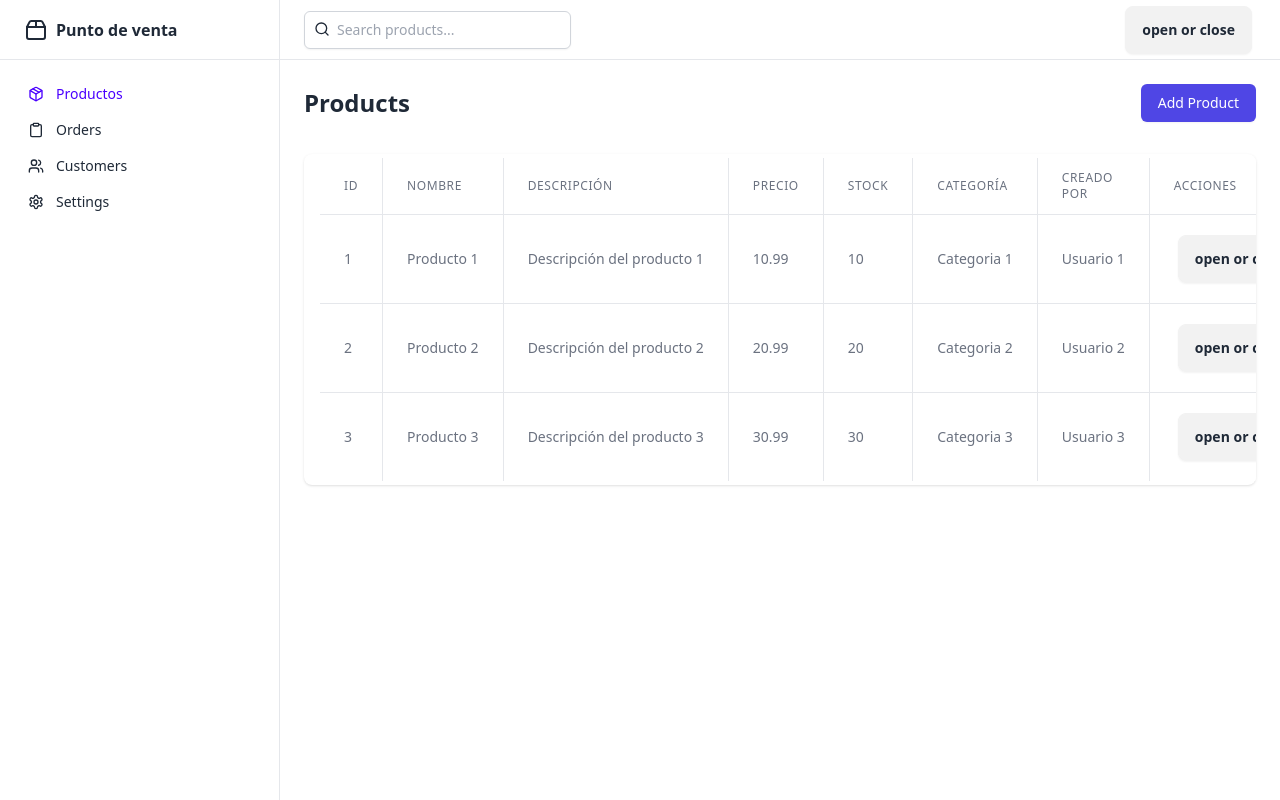
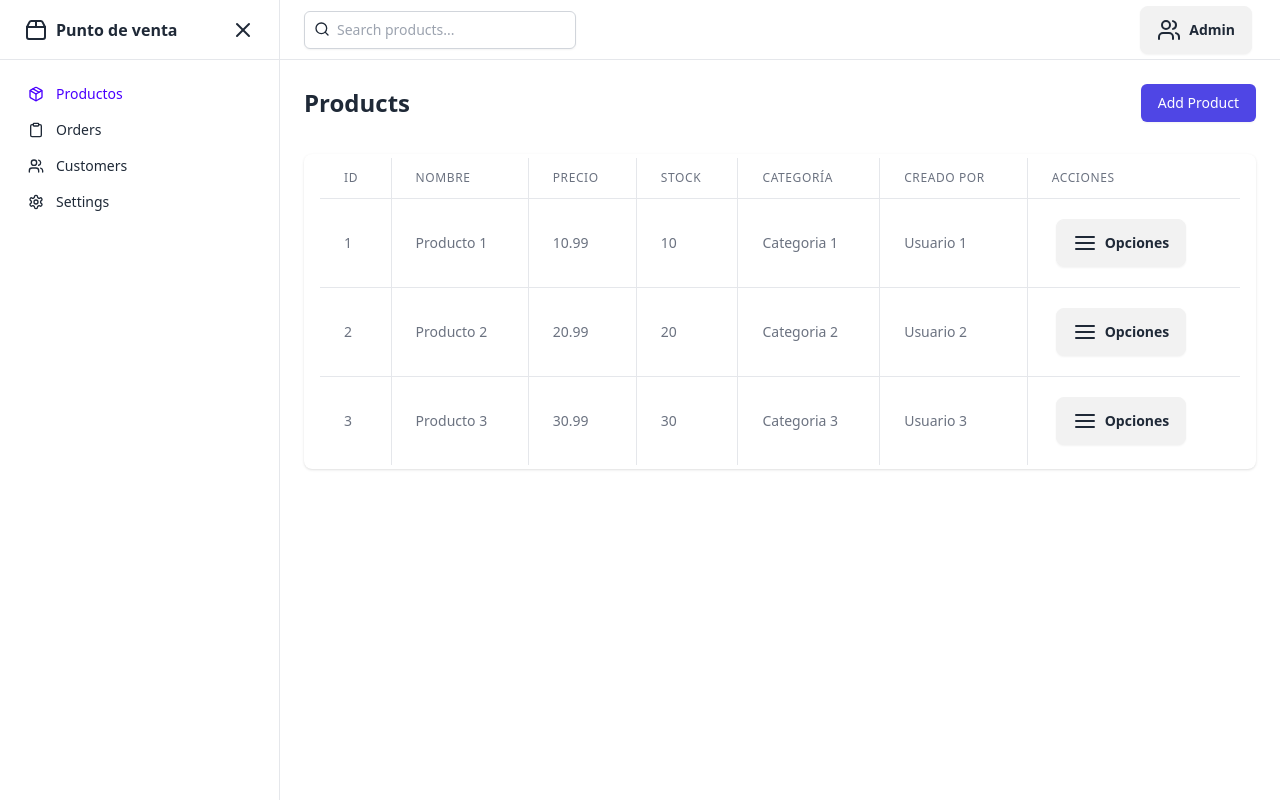
Before and after one commit to MilciadesFerreira05/frontend_pdv, a React (Vite) app: page / in a window 1280 px wide. Built offline with nearby package versions, Linux system fonts and the light colour scheme; no server answers.

Commit message:
formiulario

```diff
--- a/package.json
+++ b/package.json
@@ -12,6 +12,7 @@
   "dependencies": {
     "react": "^18.3.1",
     "react-dom": "^18.3.1",
+    "react-select": "^5.8.0",
     "wouter": "^3.3.1"
   },
   "devDependencies": {
--- a/src/components/Products/index.jsx
+++ b/src/components/Products/index.jsx
@@ -1,11 +1,9 @@
-'use client'
-
-import { useEffect, useState } from 'react'
-import { Link, Router } from 'wouter'
-import { Input } from '@/components/ui/input'
-import { Button } from '@/components/ui/button'
-import { Card, CardContent } from '@/components/ui/card'
-import { TableData } from '../ui/table'
+import { useEffect, useState } from 'react';
+import { Link, Router } from 'wouter';
+import { Input } from '@/components/ui/input';
+import { Button } from '@/components/ui/button';
+import { Card, CardContent } from '@/components/ui/card';
+import { TableData } from '../ui/table';
 import {
 	ArrowLeftIcon,
 	ClipboardIcon,
@@ -16,89 +14,111 @@ import {
 	SettingsIcon,
 	UsersIcon,
 	XIcon,
-} from '@/components/ui/icons'
-import { getProducts } from '../../services/api'
-import Sidebar from '../ui/sidebar'
-import Navbar from '../ui/navbar'
+} from '@/components/ui/icons';
+import { getProducts } from '../../services/api';
+import Sidebar from '../ui/sidebar';
+import Navbar from '../ui/navbar';
+import Form from './form';
 
 export default function Products() {
-	const [products, setProducts] = useState([])
-	console.log(products)
-	const [selectedProduct, setSelectedProduct] = useState(null)
+	const [products, setProducts] = useState([]);
+	const [selectedProduct, setSelectedProduct] = useState(null);
+	const [sidebarOpen, setSidebarOpen] = useState(false);
 
-	useEffect(() => {
-		const fetchProducts = async () => {
-			const products = await getProducts()
-			console.log(products)
-			setProducts(products)
-		}
-		fetchProducts()
-	}, [])
+	//   useEffect(() => {
+	//     const fetchProducts = async () => {
+	//       const products = await getProducts();
+	//       setProducts(products);
+	//     };
+	//     fetchProducts();
+	//   }, []);
 
 	const handleProductSelect = (product) => {
-		setSelectedProduct(product)
-	}
+		setSelectedProduct(product);
+	};
 
 	const handleProductCreate = (newProduct) => {
-		setProducts([...products, newProduct])
-		setSelectedProduct(null)
-	}
+		setProducts([...products, newProduct]);
+		setSelectedProduct(null);
+	};
 
 	const columns = [
-      {name: "id",label: "ID"},
-      {name: "name",label: "Nombre"},
-      {name: "description",label: "Descripción"},
-      {name: "price",label: "Precio"},
-      {name: "stock",label: "Stock"},
-      {name: "category.name",label: "Categoría"},
-      {name: "user.username", label: "Creado por"},
-	]
-
+		{ name: "id", label: "ID" },
+		{ name: "name", label: "Nombre" },
+		{ name: "price", label: "Precio" },
+		{ name: "stock", label: "Stock" },
+		{ name: "category.name", label: "Categoría" },
+		{ name: "user.username", label: "Creado por" },
+	];
 
 	const fakeData = [
 		{
 			id: 1,
 			name: "Producto 1",
+			price: 10.99,
 			description: "Descripción del producto 1",
-			price: 10.99,
 			stock: 10,
-			category: {name:"Categoria 1"},
-			user: {username: "Usuario 1"},
+			category: { name: "Categoria 1" },
+			user: { username: "Usuario 1" },
 		},
 		{
 			id: 2,
 			name: "Producto 2",
-			description: "Descripción del producto 2",
 			price: 20.99,
+			description: "Descripción del Producto 2",
 			stock: 20,
-			category: {name:"Categoria 2"},
-			user: {username: "Usuario 2"},
+			category: { name: "Categoria 2" },
+			user: { username: "Usuario 2" },
 		},
 		{
 			id: 3,
 			name: "Producto 3",
-			description: "Descripción del producto 3",
 			price: 30.99,
+			description: "Descripción del Producto 3",
 			stock: 30,
-			category: {name:"Categoria 3"},
-			user: {username: "Usuario 3"},
+			category: { name: "Categoria 3" },
+			user: { username: "Usuario 3" },
 		},
-	]
+	];
+
+	const actions = [
+		{
+			label: "Edit",
+			onClick: (product) => {
+				setSelectedProduct(product);
+			},
+		},
+		{
+			label: "Delete",
+			onClick: (product) => {
+				const updatedProducts = products.filter((p) => p.id !== product.id);
+				setProducts(updatedProducts);
+				setSelectedProduct(null);
+			},
+		},
+	];
 
 	const handleProductUpdate = (updatedProduct) => {
-		const updatedProducts = products.map((product) => (product.id === updatedProduct.id ? updatedProduct : product))
-		setProducts(updatedProducts)
-		setSelectedProduct(null)
-	}
+		const updatedProducts = products.map((product) => (product.id === updatedProduct.id ? updatedProduct : product));
+		setProducts(updatedProducts);
+		setSelectedProduct(null);
+	};
+
+	const toggleSidebar = () => {
+		setSidebarOpen(!sidebarOpen);
+	};
 
 	return (
 		<Router>
 			<div className="grid min-h-screen w-full grid-cols-1 lg:grid-cols-[280px_1fr]">
-        <Sidebar />
+				<Sidebar isOpen={sidebarOpen} toggleSidebar={toggleSidebar} />
 				<div className="flex flex-col">
-          <Navbar/>
+					<Navbar toggleSidebar={toggleSidebar} />
 					<main className="flex flex-1 flex-col gap-4 p-4 md:gap-8 md:p-6">
-						{(
+						{
+							selectedProduct ?
+								<Form selectedProduct={selectedProduct} handleProductUpdate={handleProductUpdate} handleProductCreate={handleProductCreate} setProduct={setSelectedProduct}/>
+								:
 								<div className="grid gap-4 md:gap-8">
 									<div className="flex justify-between items-center">
 										<h1 className="text-2xl font-bold">Products</h1>
@@ -108,14 +128,14 @@ export default function Products() {
 									</div>
 									<Card>
 										<CardContent>
-                      <TableData data={fakeData} columns={columns}/>
+											<TableData data={fakeData} columns={columns} actions={actions} />
 										</CardContent>
 									</Card>
 								</div>
-						)}
+						}
 					</main>
 				</div>
 			</div>
 		</Router>
-	)
+	);
 }
--- a/src/components/ui/icons.jsx
+++ b/src/components/ui/icons.jsx
@@ -84,6 +84,26 @@ function ArrowLeftIcon(props) {
     )
   }
 
+  function MenuIcon(props) {
+    return (
+      <svg
+        {...props}
+        xmlns="http://www.w3.org/2000/svg"
+        width="24"
+        height="24"
+        viewBox="0 0 24 24"
+        fill="none"
+        stroke="currentColor"
+        strokeWidth="2"
+        strokeLinecap="round"
+        strokeLinejoin="round"
+      >
+        <line x1="3" y1="12" x2="21" y2="12" />
+        <line x1="3" y1="6" x2="21" y2="6" />
+        <line x1="3" y1="18" x2="21" y2="18" />
+      </svg>
+    )
+  }
 
   function PlusIcon(props) {
     return (
@@ -202,4 +222,5 @@ export {
   ArrowLeftIcon,
   PackageIcon,
   SettingsIcon,
+  MenuIcon
 };
--- a/src/components/ui/navbar.jsx
+++ b/src/components/ui/navbar.jsx
@@ -1,14 +1,15 @@
-import { Link } from "wouter"
-import { Package2Icon, SearchIcon } from "./icons"
-import {Input} from "./input"
+import { Link } from "wouter";
+import { Package2Icon, SearchIcon, } from "./icons";
+import { Input } from "./input";
+import {UsersIcon} from './icons'
 
-const Navar = () => {
+const Navbar = ({ toggleSidebar, searchData }) => {
   return (
     <header className="flex h-14 lg:h-[60px] items-center gap-4 border-b bg-muted/40 px-6">
-            <Link to="#" className="lg:hidden">
+      <button onClick={toggleSidebar} className="lg:hidden">
         <Package2Icon className="h-6 w-6" />
-                <span className="sr-only">Home</span>
-            </Link>
+        <span className="sr-only">Open sidebar</span>
+      </button>
       <div className="w-full flex-1">
         <form>
           <div className="relative">
@@ -22,17 +23,20 @@ const Navar = () => {
         </form>
       </div>
       <details className="dropdown">
-                <summary className="btn m-1">open or close</summary>
+
+        <summary className="btn m-1"><UsersIcon/> Admin</summary>
+
         <ul className="menu dropdown-content bg-base-100 rounded-box z-[1] w-52 p-2 shadow">
           <li>
-                        <a>Item 1</a>
+            <a>Perfil</a>
           </li>
           <li>
-                        <a>Item 2</a>
+            <a>Cerrar Sesion</a>
           </li>
         </ul>
       </details>
     </header>
   )
 }
-export default Navar
+
+export default Navbar;
--- /dev/null
+++ b/src/components/ui/select.jsx
@@ -0,0 +1,48 @@
+import { useState } from "react";
+export function SelectSearchable({name, options, onChange, placeholder}) {
+  const [isOpen, setIsOpen] = useState(false);
+  const [search, setSearch] = useState("");
+  const [selectedOption, setSelectedOption] = useState(null);
+
+  const filteredOptions = options.filter(option =>
+    option.label.toLowerCase().includes(search.toLowerCase())
+  );
+
+  const handleOptionClick = option => {
+    setSelectedOption(option);
+    setIsOpen(false);
+    setSearch("");
+    onChange(option);
+  };
+
+  const handleSearchChange = event => {
+    setSearch(event.target.value);
+  };
+
+  return (
+    <div className="relative">
+      <select
+        className="w-full px-4 py-2 leading-tight border border-gray-400 rounded shadow appearance-none focus:outline-none focus:shadow-outline"
+        value={selectedOption ? selectedOption.value : ""}
+        onChange={event => handleOptionClick(options.find(option => option.value === event.target.value))}
+      >
+        <option value="">{placeholder}</option>
+        {filteredOptions.map(option => (
+          <option key={option.value} value={option.value}>
+            {option.label}
+          </option>
+        ))}
+      </select>
+
+      <div className="pointer-events-none absolute inset-y-0 right-0 flex items-center px-2 text-gray-700">
+        <svg
+          className="fill-current h-4 w-4"
+          xmlns="http://www.w3.org/2000/svg"
+          viewBox="0 0 20 20"
+        >
+          <path d="M9.293 12.95l.707.707L15.657 8l-1.414-1.414L10 10.828 5.757 6.586 4.343 8z" />
+        </svg>
+      </div>
+    </div>
+  );
+}
--- a/src/components/ui/sidebar.jsx
+++ b/src/components/ui/sidebar.jsx
@@ -1,19 +1,22 @@
+
 import { Link } from "wouter";
-import {Package2Icon, PackageIcon, ClipboardIcon, UsersIcon, SettingsIcon } from "./icons";
+import { Package2Icon, PackageIcon, ClipboardIcon, UsersIcon, SettingsIcon, XIcon } from "./icons";
+import { useState } from "react";
 
-const Sidebar = () => {
+const Sidebar = ({ isOpen, toggleSidebar }) => {
   return (
-    <div className="hidden border-r bg-muted/40 lg:block">
+    <div className={`border-r bg-muted/40 ${isOpen ? 'block' : 'hidden'} lg:block`}>
       <div className="flex h-full max-h-screen flex-col gap-2">
         <div className="flex h-[60px] items-center border-b px-6">
           <Link to="#" className="flex items-center gap-2 font-semibold">
             <Package2Icon className="h-6 w-6" />
             <span className="">Punto de venta</span>
           </Link>
+          <button onClick={toggleSidebar} className=" ml-auto">
+            <XIcon className="h-6 w-6" />
+          </button>
         </div>
         <div className="flex-1 overflow-auto py-2">
-
-
           <nav className="grid items-start px-4 text-sm font-medium">
             <Link href="" className="flex items-center gap-3 rounded-lg bg-muted px-3 py-2 text-primary transition-all hover:text-primary">
               <PackageIcon className="h-4 w-4" />
--- a/src/components/ui/table.jsx
+++ b/src/components/ui/table.jsx
@@ -1,6 +1,7 @@
 import React from 'react'
+import { MenuIcon } from './icons'
 
-const TableData = ({ data = [], columns = [] }) => {
+const TableData = ({ data = [], columns = [], actions = [] }) => {
 	return (
 		<Table>
 			<TableHeader>
@@ -23,14 +24,20 @@ const TableData = ({ data = [], columns = [] }) => {
 						))}
 						<TableCell>
 							<details className="dropdown">
-								<summary className="btn m-1">open or close</summary>
+								<summary className="btn m-1">
+									<MenuIcon/>
+									Opciones
+								</summary>
 								<ul className="menu dropdown-content bg-base-100 rounded-box z-[1] w-52 p-2 shadow">
-									<li>
-										<a>Item 1</a>
-									</li>
-									<li>
-										<a>Item 2</a>
-									</li>
+									{actions?.map((a, index) => (
+										<li key={index}>
+											<a
+												onClick={() => a.onClick(d)}
+											>
+												{a.label}
+											</a>
+										</li>
+									))}
 								</ul>
 							</details>
 						</TableCell>
```
Also changed, not shown: src/components/Products/form.jsx (+25 -12 lines), 1 other file (tests, documents, lock files or other folders). Lines whose indentation alone changed are shown as unchanged.
